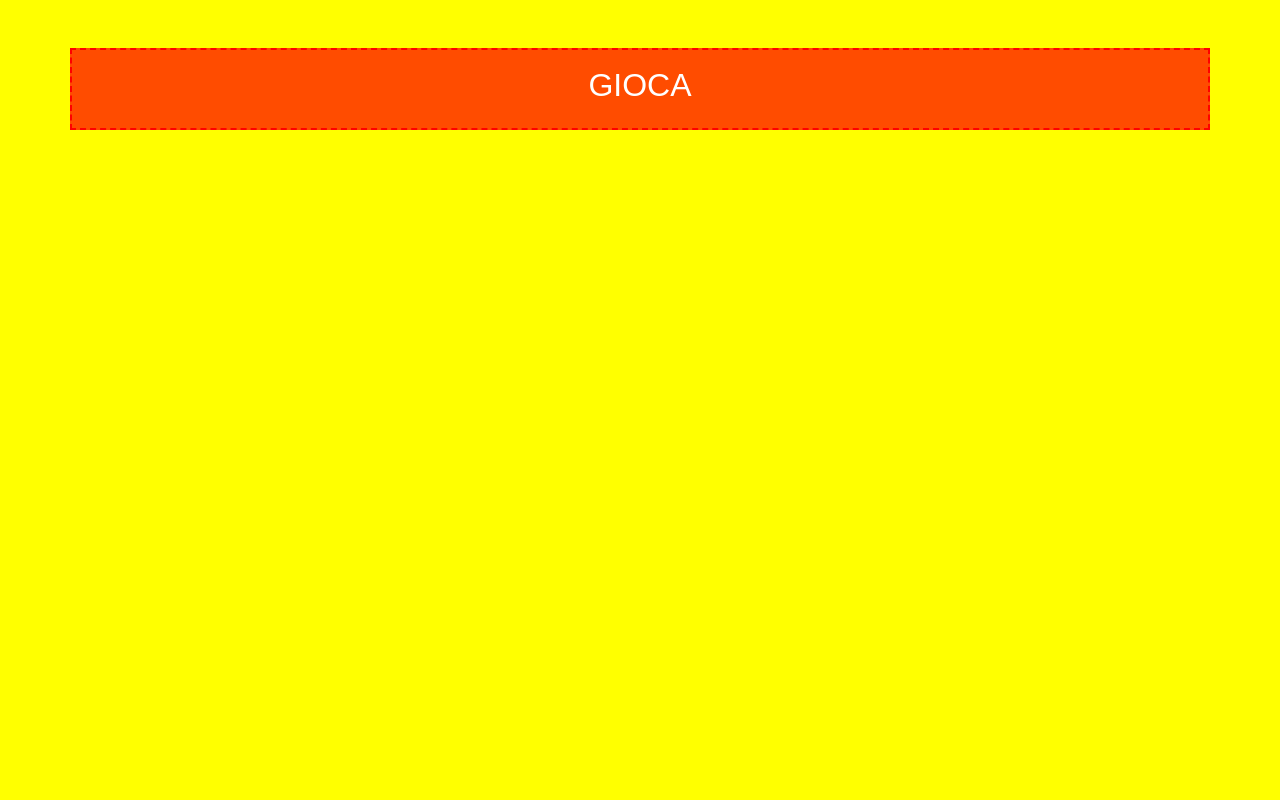
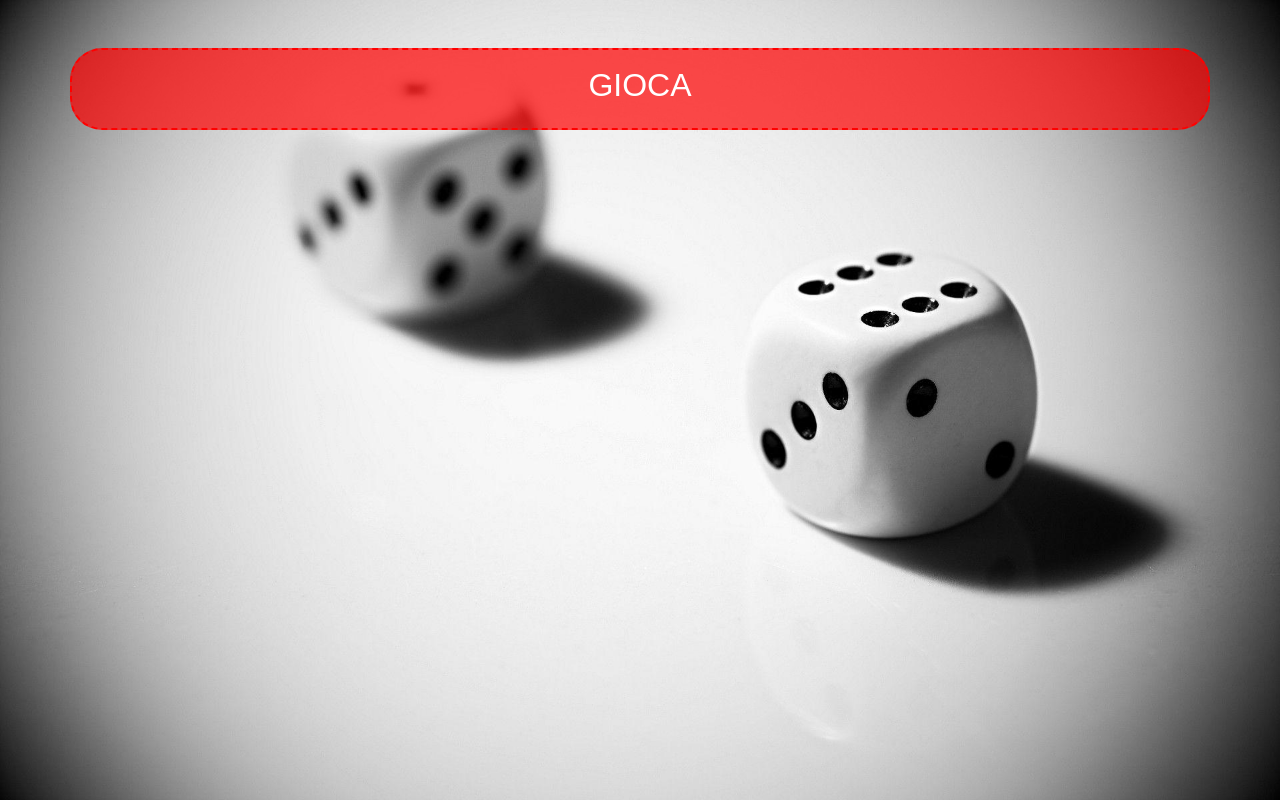
Before and after one commit to AndreaTorelli87/js-mail-dadi, a plain HTML site: page dadi/index.html in a window 1280 px wide. Drawn offline with nearby package versions, Linux system fonts and the light colour scheme.

Commit message:
Finito davvero. scusate per la grafica ma non ho molta fantasia!

```diff
--- a/dadi/css/style.css
+++ b/dadi/css/style.css
@@ -3,7 +3,10 @@
 }
 
 body{
-   background-color: yellow;
+   background-image: url(../img/background.jpeg);
+   background-position: middle;
+   background-size: cover;
+   background-repeat: no-repeat;
 }
 
 body > div{
--- a/dadi/index.html
+++ b/dadi/index.html
@@ -5,16 +5,14 @@
         <meta http-equiv="X-UA-Compatible" content="IE=edge">
         <meta name="viewport" content="width=device-width, initial-scale=1.0">
         <title>Dadi</title>
-        <link rel="icon" href="PERCORSO" sizes="16x16 24x24 32x32 48x48 64x64 128x128">
-        <!-- <link rel="stylesheet" href="https://cdnjs.cloudflare.com/ajax/libs/font-awesome/6.2.1/css/all.min.css" integrity="sha512-MV7K8+y+gLIBoVD59lQIYicR65iaqukzvf/nwasF0nqhPay5w/9lJmVM2hMDcnK1OnMGCdVK+iQrJ7lzPJQd1w==" crossorigin="anonymous" referrerpolicy="no-referrer" /> -->
+        <link rel="icon" href="https://external-content.duckduckgo.com/iu/?u=https%3A%2F%2Fcdn1.iconfinder.com%2Fdata%2Ficons%2Finked%2F100%2FDice-1024.png&f=1&nofb=1&ipt=53d6f9e7b64cfa1a9a6e2d7c30d31e3caf0a3ce2031de116c11109ca7dcbb3f8&ipo=images" sizes="16x16 24x24 32x32 48x48 64x64 128x128">
         <link href="https://cdn.jsdelivr.net/npm/bootstrap@5.3.0-alpha1/dist/css/bootstrap.min.css" rel="stylesheet" integrity="sha384-GLhlTQ8iRABdZLl6O3oVMWSktQOp6b7In1Zl3/Jr59b6EGGoI1aFkw7cmDA6j6gD" crossorigin="anonymous">
-        <link rel="stylesheet" href="https://cdn.jsdelivr.net/npm/bootstrap-icons@1.10.3/font/bootstrap-icons.css">
         <link rel="stylesheet" href="css/style.css">
     </head>
     <body class="p-0 m-0">
-        <div class="container text-center my-5 text-white">
+        <div class="container text-center my-5 text-white rounded-5">
             <div id="gioca" class="row p-3">
-                <h2 class="col">GIOCA</h2>
+                <h2>GIOCA</h2>
             </div>
             <div id="risultati" class="row p-3 d-none">
                 <div class="col d-flex align-items-center flex-column">
@@ -29,6 +27,5 @@
             </div>
         </div>
         <script type="text/javascript" src="js/main.js"></script>
-        <script src="https://cdn.jsdelivr.net/npm/bootstrap@5.3.0-alpha1/dist/js/bootstrap.bundle.min.js" integrity="sha384-w76AqPfDkMBDXo30jS1Sgez6pr3x5MlQ1ZAGC+nuZB+EYdgRZgiwxhTBTkF7CXvN" crossorigin="anonymous"></script>
     </body>
 </html>
```
Also changed, not shown: mail/index.html (+2 -5 lines).
